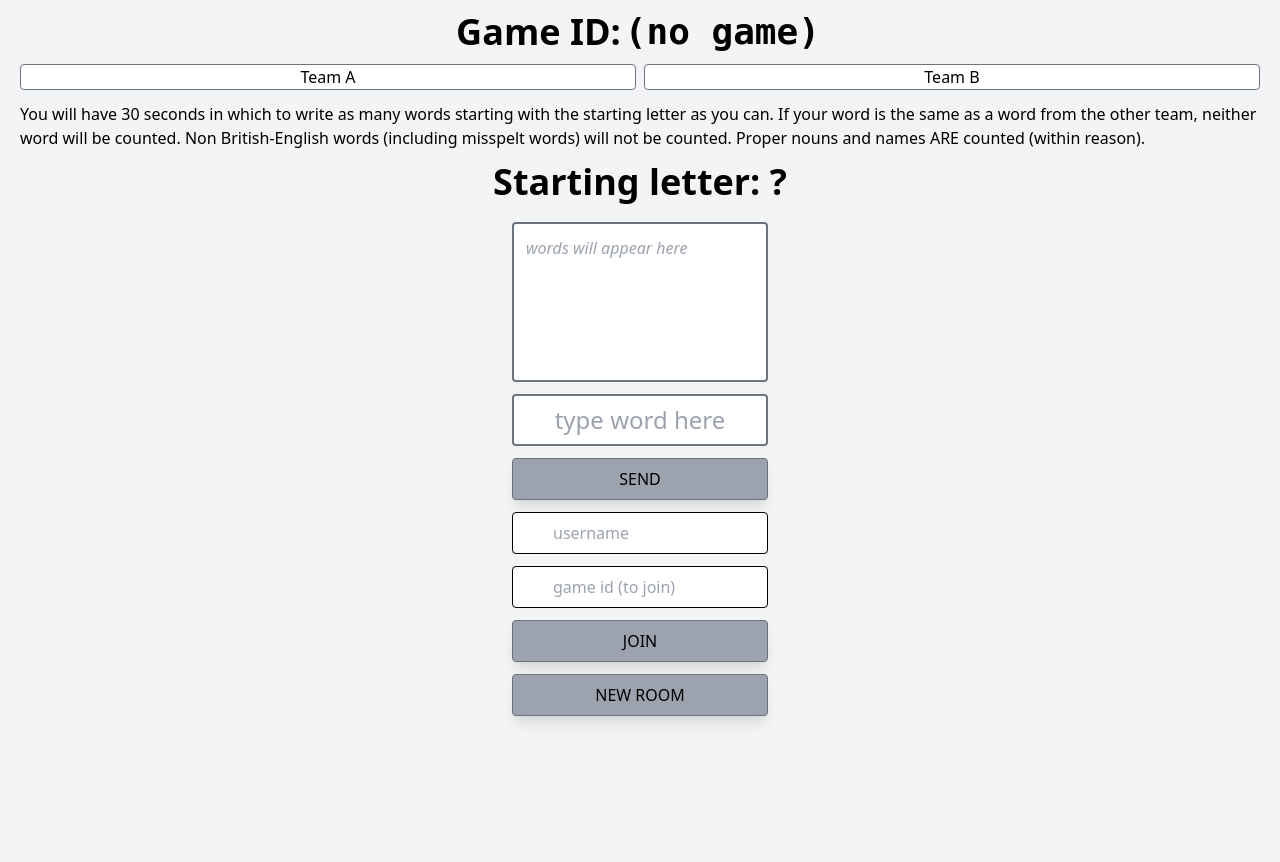
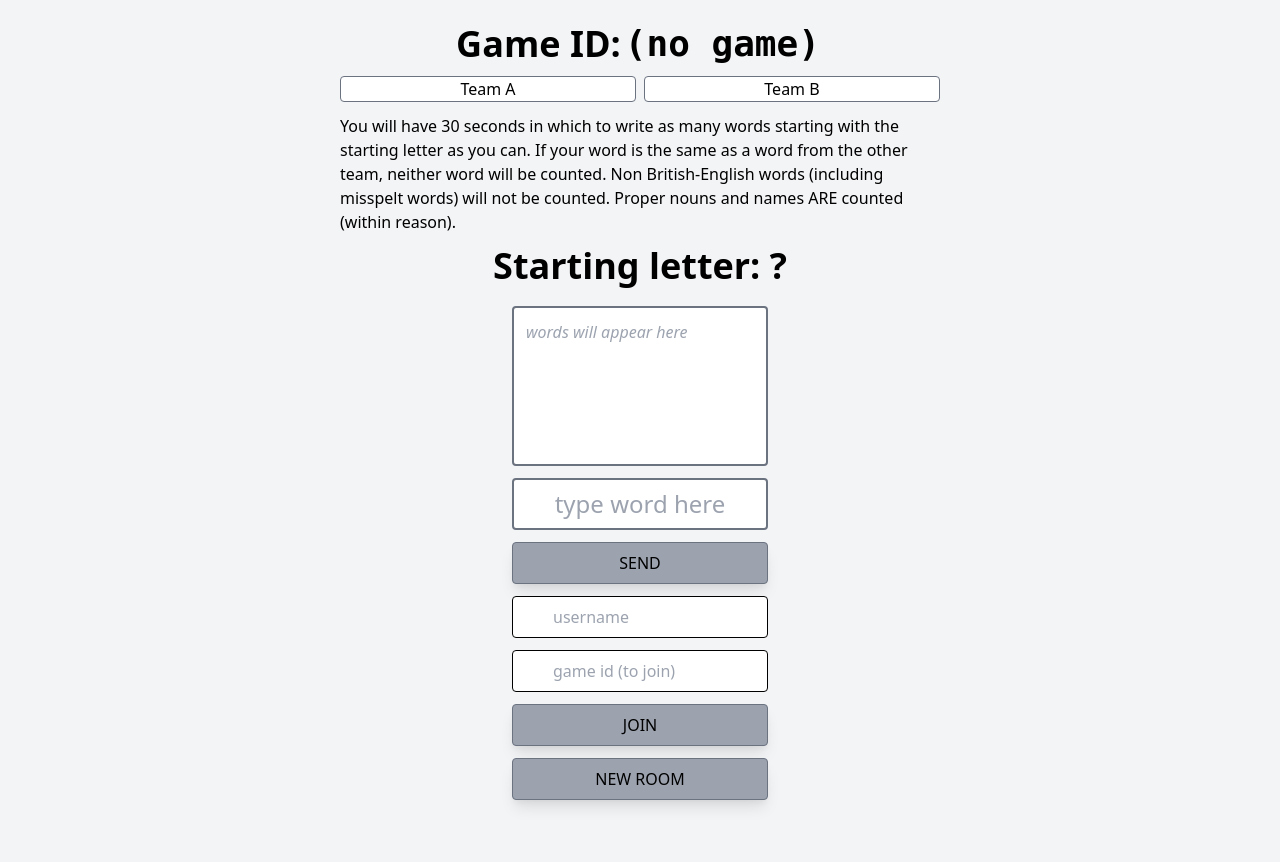
Before and after one commit to nihilok/stb, a Flask app: page / in a window 1280 px wide. Before the commit the page ends 723 px from the top, so only its background shows below. Run offline with Flask 2, Linux system fonts and the light colour scheme; some libraries are stand-ins or nearby versions.

Commit message:
ui adjustments large screens

```diff
--- a/static/css/main.css
+++ b/static/css/main.css
@@ -516,10 +516,49 @@ video {
   height: auto;
 }
 
+.container {
+  width: 100%;
+}
+
+@media (min-width: 640px) {
+  .container {
+    max-width: 640px;
+  }
+}
+
+@media (min-width: 768px) {
+  .container {
+    max-width: 768px;
+  }
+}
+
+@media (min-width: 1024px) {
+  .container {
+    max-width: 1024px;
+  }
+}
+
+@media (min-width: 1280px) {
+  .container {
+    max-width: 1280px;
+  }
+}
+
+@media (min-width: 1536px) {
+  .container {
+    max-width: 1536px;
+  }
+}
+
 .space-y-3 > :not([hidden]) ~ :not([hidden]) {
   --tw-space-y-reverse: 0;
   margin-top: calc(0.75rem * calc(1 - var(--tw-space-y-reverse)));
   margin-bottom: calc(0.75rem * var(--tw-space-y-reverse));
+}
+
+.bg-black {
+  --tw-bg-opacity: 1;
+  background-color: rgba(0, 0, 0, var(--tw-bg-opacity));
 }
 
 .bg-white {
@@ -566,6 +605,10 @@ video {
 
 .cursor-pointer {
   cursor: pointer;
+}
+
+.block {
+  display: block;
 }
 
 .flex {
@@ -656,6 +699,11 @@ video {
   padding-bottom: 0.5rem;
 }
 
+.py-3 {
+  padding-top: 0.75rem;
+  padding-bottom: 0.75rem;
+}
+
 .px-5 {
   padding-left: 1.25rem;
   padding-right: 1.25rem;
@@ -668,6 +716,10 @@ video {
 
 .pb-2 {
   padding-bottom: 0.5rem;
+}
+
+.pt-3 {
+  padding-top: 0.75rem;
 }
 
 .static {
@@ -824,6 +876,9 @@ button {
 }
 
 @media (min-width: 768px) {
+  .md\:w-1\/2 {
+    width: 50%;
+  }
 }
 
 @media (min-width: 1024px) {
--- a/templates/index.html
+++ b/templates/index.html
@@ -16,14 +16,17 @@
       })();
   </script>
 </head>
-<body>
-
-<div id="mainDiv" class="pb-2 flex flex-col w-full min-h-screen pt-3 justify-start items-center space-y-3 bg-gray-100">
-  <div id="msgConsole" class="w-full text-center py-3 h-max" style="display: none; font-family: monospace; color: green; background-color: black"></div>
-  <div class="flex justify-center items-center text-4xl font-semibold mr-1">Game ID:<span id="gameIdTag" style="font-family: monospace;"
+<body class="max-w-screen bg-black">
+<div class="container mx-auto">
+  <div id="mainDiv"
+       class="pb-2 flex flex-col w-full min-h-screen pt-3 justify-start items-center space-y-3 bg-gray-100">
+    <div id="msgConsole" class="w-full text-center py-3 h-max"
+         style="display: none; font-family: monospace; color: green; background-color: black"></div>
+    <div class="flex justify-center items-center text-4xl font-semibold mr-1">Game ID:<span id="gameIdTag"
+                                                                                            style="font-family: monospace;"
                                                                                             class="font-bold ml-1">(no game)</span>
     </div>
-  <div id="teams" class="grid grid-cols-2 w-full px-5 gap-2">
+    <div id="teams" class="grid grid-cols-2 w-full px-5 gap-2 md:w-1/2">
       <div class="flex flex-col justify-start items-center w-full border border-gray-500 rounded bg-white">
         Team A
         <ul id="teamA">
@@ -37,10 +40,16 @@
         </ul>
       </div>
     </div>
-  <div id="timer" class="px-5">You will have 30 seconds in which to write as many words starting with the starting letter as you can. If your word is the same as a word from the other team, neither word will be counted. Non British-English words (including misspelt words) will not be counted. Proper nouns and names ARE counted (within reason).</div>
+    <div id="timer" class="px-5 md:w-1/2">You will have 30 seconds in which to write as many words starting with the starting
+      letter as you can. If your word is the same as a word from the other team, neither word will be counted. Non
+      British-English words (including misspelt words) will not be counted. Proper nouns and names ARE counted (within
+      reason).
+    </div>
     <div class="text-4xl font-semibold">Starting letter: <span id="letter" class="font-bold">?</span></div>
     <div id="gamePanel" class="h-full flex flex-col space-y-3 justify-center items-center w-full">
-    <div id="wordList" style="min-height: 10rem;" class="mt-2 p-3 w-64 rounded bg-white border-2 border-gray-500 inner-shadow"><span class="text-gray-400 italic">words will appear here</span></div>
+      <div id="wordList" style="min-height: 10rem;"
+           class="mt-2 p-3 w-64 rounded bg-white border-2 border-gray-500 inner-shadow"><span
+              class="text-gray-400 italic">words will appear here</span></div>
       <input id="word" name="word" type="text"
              class="w-64 p-2 border-2 border-gray-500 mx-auto rounded inner-shadow text-center text-2xl"
              placeholder="type word here">
@@ -48,17 +57,19 @@
     </div>
     <div id="joinCtrls" class="flex flex-col space-y-3 justify-center items-center w-full">
       <input id='userName' type="text" placeholder="username" class="border border-black rounded w-64 px-10 py-2">
-    <input id='roomName' type="text" placeholder="game id (to join)" class="border border-black rounded w-64 px-10 py-2">
+      <input id='roomName' type="text" placeholder="game id (to join)"
+             class="border border-black rounded w-64 px-10 py-2">
       <button id='join'>
         JOIN
       </button>
 
-  <button id="newRoomBtn" onclick="newRoom({user: 'ME'})">NEW ROOM</button></div>
+      <button id="newRoomBtn" onclick="newRoom({user: 'ME'})">NEW ROOM</button>
+    </div>
     <button id='start' onClick="startGame()" style="visibility: hidden" class="text-center">
       START
     </button>
   </div>
-
+</div>
 
 <script src="https://cdnjs.cloudflare.com/ajax/libs/socket.io/4.0.1/socket.io.js"
         integrity="sha512-q/dWJ3kcmjBLU4Qc47E4A9kTB4m3wuTY7vkFJDTZKjTs8jhyGQnaUrxa0Ytd0ssMZhbNua9hE+E7Qv1j+DyZwA=="
```
Lines whose indentation alone changed are shown as unchanged.
